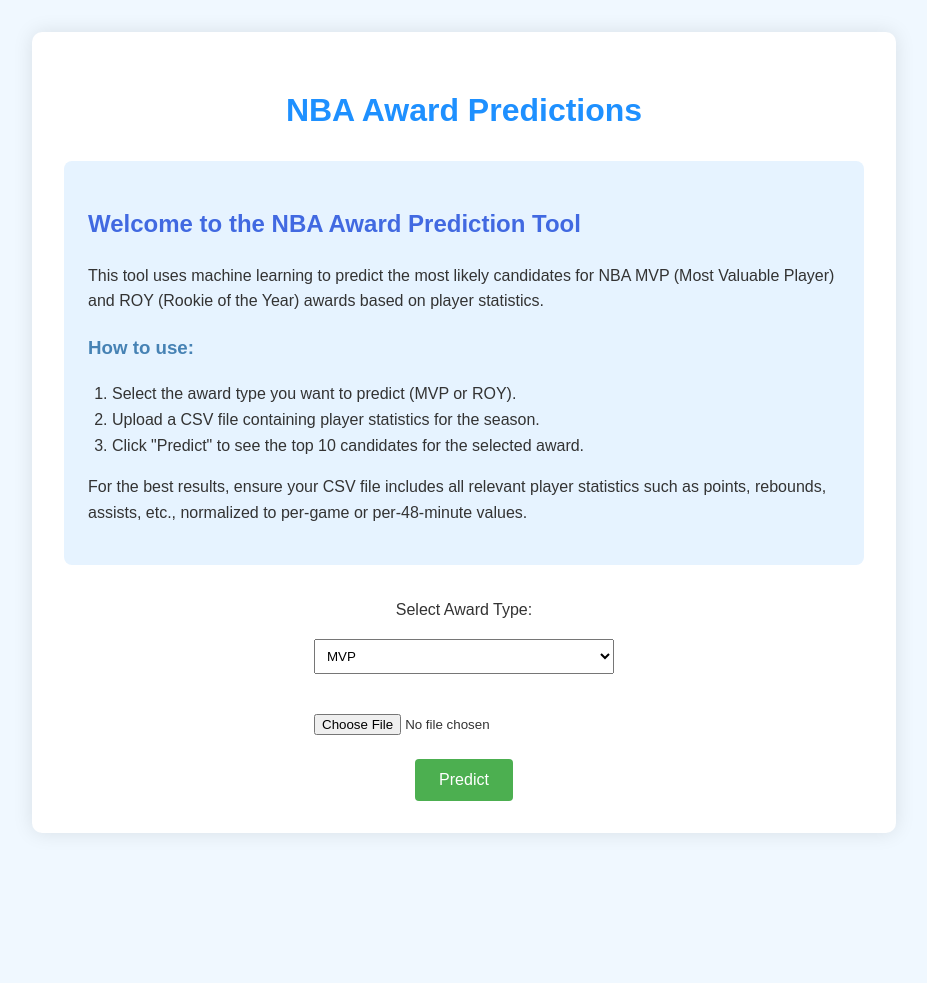
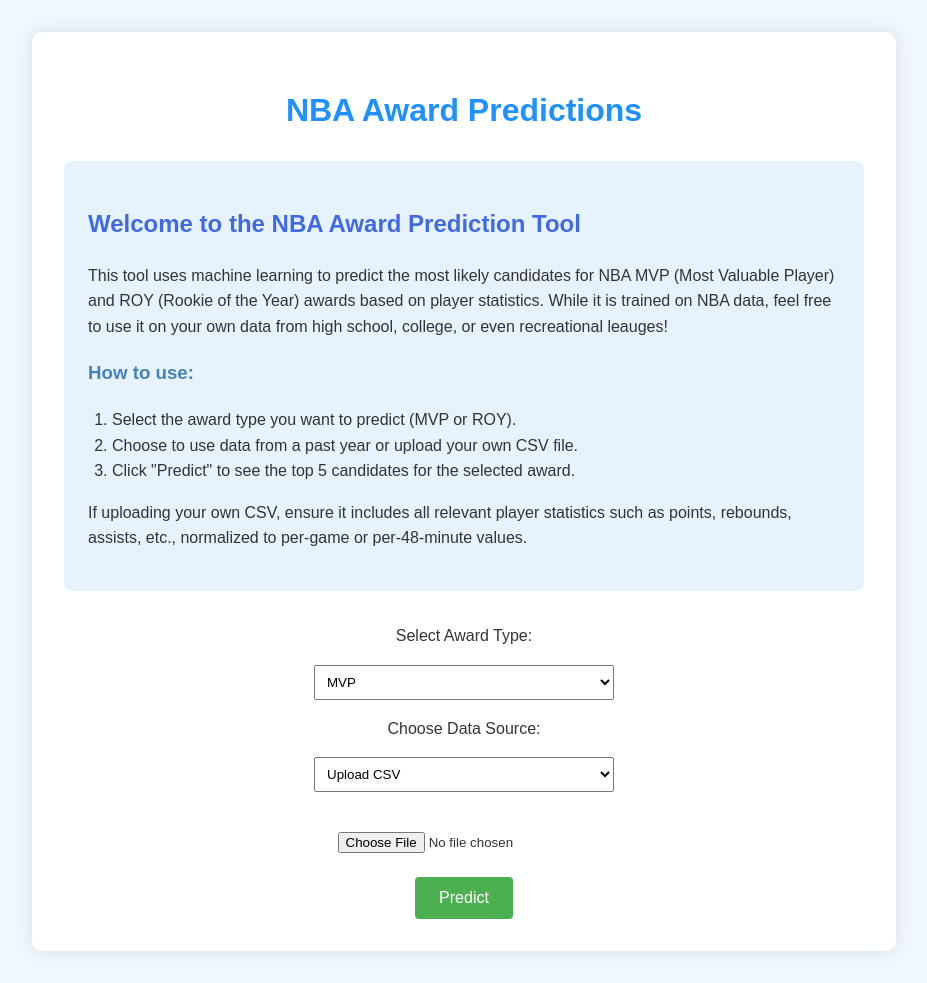
Before and after one commit to Conmcgr/NBA-award-prediction, a Flask app: page / in a window 1280 px wide. Shown: the whole page, without its empty margins (176-1103 px from the left). Before the commit the page ends 833 px from the top, so only its background shows below. Run offline with Flask 3, Linux system fonts and the light colour scheme; parts of the project's set-up code (start-up, migrations or seed data) failed here and were passed over.

Commit message:
added past stats functionality

```diff
--- a/app.py
+++ b/app.py
@@ -1,35 +1,15 @@
-from flask import Flask, request, render_template
+from flask import Flask, render_template, request, redirect, url_for
 import pandas as pd
 import joblib
 import os
+import numpy as np
 
 app = Flask(__name__)
 
-# Load models
-print("Loading models...")
-mvp_base_model = joblib.load('models/mvp_base_model.pkl')
-roy_base_model = joblib.load('models/roy_base_model.pkl')
-print("Models loaded successfully.")
+# Load the models
+mvp_model = joblib.load('models/mvp_base_model.pkl')
+roy_model = joblib.load('models/roy_base_model.pkl')
 
-def load_model(award_type):
-    if award_type == 'MVP':
-        return mvp_base_model
-    elif award_type == 'ROY':
-        return roy_base_model
-    else:
-        raise ValueError("Invalid award type. Choose 'MVP' or 'ROY'.")
-
-def preprocess_data(data, required_columns):
-    players = data['Player']
-    data = data.drop(['Player', 'Tm'], axis=1, errors='ignore')
-    data = data.fillna(0)
-    if 'Pos' in data.columns:
-        data = pd.get_dummies(data, columns=['Pos'], drop_first=True)
-    for col in required_columns:
-        if col not in data.columns:
-            data[col] = 0
-    data = data[required_columns]
-    return data, players
 
 @app.route('/')
 def index():
@@ -37,31 +17,95 @@ def index():
 
 @app.route('/predict', methods=['POST'])
 def predict():
-    if request.method == 'POST':
-        award_type = request.form['award_type']
+    award_type = request.form['award_type']
+    data_source = request.form['data_source']
+
+    if data_source == 'upload':
         file = request.files['file']
-        if not file:
-            return "No file uploaded", 400
+        df = pd.read_csv(file)
+        year = None
+    else:
+        year = int(request.form['year'])
+        df = pd.read_csv(f'data/stats_{year}.csv')
 
-        data = pd.read_csv(file)
-        model = load_model(award_type)
-        if award_type == 'MVP':
-            required_columns = mvp_base_model.feature_names_in_
+    if award_type == 'MVP':
+        X = preprocess_data(df, year=year, model=mvp_model)
+        predictions = mvp_model.predict(X)
+        df['Prediction'] = predictions
+    else:
+        # Use rookie stats for ROY predictions
+        df = pd.read_csv(f'data/rookies_{year}.csv')
+
+        # Create per-48 minute stats for rookies
+        for col in df.columns:
+            if col not in ['Player', 'Age', 'G', 'MP', 'FG%', '3P%', 'FT%']:
+                df[f'{col}P48'] = df[col] / df['MP'] * 48
+
+        # Ensure all expected features are present
+        for feature in roy_model.feature_names_in_:
+            if feature not in df.columns:
+                df[feature] = 0
+
+        X = df[roy_model.feature_names_in_]
+        predictions = roy_model.predict(X)
+        df['Prediction'] = predictions
+
+    # Emphasize top performers
+    df['Prediction'] = np.power(df['Prediction'], 3)
+
+    # Get top 5
+    top_5 = df.nlargest(5, 'Prediction')
+
+    # Normalize to 100%
+    top_5['Prediction'] = (top_5['Prediction'] / top_5['Prediction'].sum()) * 100
+
+    simplified_results = top_5[['Player', 'Prediction']].rename(columns={'Prediction': 'Predicted Vote Share'})
+    full_results = top_5
+
+    return render_template('results.html',
+                        simplified_table=simplified_results.to_html(classes='data', index=False),
+                        full_table=full_results.to_html(classes='data', index=False),
+                        titles=simplified_results.columns.values)
+
+def preprocess_data(df, year=None, model=mvp_model):
+    expected_features = model.feature_names_in_
+
+    # Add 'Year' column if not present, using the provided year or the first year in the data
+    if 'Year' not in df.columns:
+        if year:
+            df['Year'] = year
         else:
-            required_columns = roy_base_model.feature_names_in_
+            df['Year'] = df['Year'].iloc[0] if 'Year' in df.columns else datetime.datetime.now().year
 
-        processed_data, players = preprocess_data(data, required_columns)
-        predictions = model.predict(processed_data)
+    # Create per-48 minute stats
+    for col in df.columns:
+        if col not in ['Player', 'Pos', 'Tm', 'Year']:
+            df[f'{col}P48'] = df[col] / df['MP'] * 48
 
-        results = pd.DataFrame({
-            'Player': players,
-            'Predicted Vote Share': predictions
-        })
+    # One-hot encode the 'Pos' column
+    pos_dummies = pd.get_dummies(df['Pos'], prefix='Pos')
+    df = pd.concat([df, pos_dummies], axis=1)
 
-        top_10 = results.nlargest(10, 'Predicted Vote Share')
-        return render_template('results.html', tables=[top_10.to_html(classes='data', header="true")])
+    # Create a DataFrame with all expected features, filled with zeros
+    df_processed = pd.DataFrame(0, index=df.index, columns=expected_features)
 
-if __name__ == "__main__":
-    if not os.path.exists('models'):
-        os.makedirs('models')
+    # Fill in the values for the features we have
+    for col in expected_features:
+        if col in df.columns:
+            df_processed[col] = df[col]
+
+    # Handle missing values
+    df_processed = df_processed.fillna(0)
+
+    # Normalize the data
+    for col in df_processed.columns:
+        if df_processed[col].dtype == bool:
+            # Convert boolean columns to int (0 or 1)
+            df_processed[col] = df_processed[col].astype(int)
+        if df_processed[col].max() != 0:
+            df_processed[col] = df_processed[col] / df_processed[col].max()
+
+        return df_processed
+
+if __name__ == '__main__':
     app.run(debug=True)
--- a/templates/upload.html
+++ b/templates/upload.html
@@ -11,14 +11,14 @@
         <h1>NBA Award Predictions</h1>
         <div class="instructions">
             <h2>Welcome to the NBA Award Prediction Tool</h2>
-            <p>This tool uses machine learning to predict the most likely candidates for NBA MVP (Most Valuable Player) and ROY (Rookie of the Year) awards based on player statistics.</p>
+            <p>This tool uses machine learning to predict the most likely candidates for NBA MVP (Most Valuable Player) and ROY (Rookie of the Year) awards based on player statistics. While it is trained on NBA data, feel free to use it on your own data from high school, college, or even recreational leauges!</p>
             <h3>How to use:</h3>
             <ol>
                 <li>Select the award type you want to predict (MVP or ROY).</li>
-                <li>Upload a CSV file containing player statistics for the season.</li>
-                <li>Click "Predict" to see the top 10 candidates for the selected award.</li>
+                <li>Choose to use data from a past year or upload your own CSV file.</li>
+                <li>Click "Predict" to see the top 5 candidates for the selected award.</li>
             </ol>
-            <p>For the best results, ensure your CSV file includes all relevant player statistics such as points, rebounds, assists, etc., normalized to per-game or per-48-minute values.</p>
+            <p>If uploading your own CSV, ensure it includes all relevant player statistics such as points, rebounds, assists, etc., normalized to per-game or per-48-minute values.</p>
         </div>
         <form action="/predict" method="post" enctype="multipart/form-data">
             <label for="award_type">Select Award Type:</label>
@@ -26,9 +26,49 @@
                 <option value="MVP">MVP</option>
                 <option value="ROY">ROY</option>
             </select>
-            <input type="file" name="file" accept=".csv" required>
+
+            <label for="data_source">Choose Data Source:</label>
+            <select name="data_source" id="data_source" required>
+                <option value="upload">Upload CSV</option>
+                <option value="past_year">Use Past Year Data</option>
+            </select>
+
+            <div id="upload_section">
+                <input type="file" name="file" accept=".csv">
+            </div>
+
+            <div id="past_year_section" style="display:none;">
+                <label for="year">Select Year:</label>
+                <select name="year" id="year">
+                    {% for year in range(2024, 1976, -1) %}
+                        <option value="{{ year }}">{{ year }}</option>
+                    {% endfor %}
+                </select>
+            </div>
+
             <button type="submit">Predict</button>
         </form>
     </div>
+
+    <script>
+        document.addEventListener('DOMContentLoaded', function() {
+            var dataSource = document.getElementById('data_source');
+            var uploadSection = document.getElementById('upload_section');
+            var pastYearSection = document.getElementById('past_year_section');
+
+            function toggleSections() {
+                if (dataSource.value === 'upload') {
+                    uploadSection.style.display = 'block';
+                    pastYearSection.style.display = 'none';
+                } else {
+                    uploadSection.style.display = 'none';
+                    pastYearSection.style.display = 'block';
+                }
+            }
+
+            dataSource.addEventListener('change', toggleSections);
+            toggleSections();
+        });
+    </script>
 </body>
 </html>
```
Also changed, not shown: static/styles.css (+47 -0 lines), templates/results.html (+30 -2 lines).
